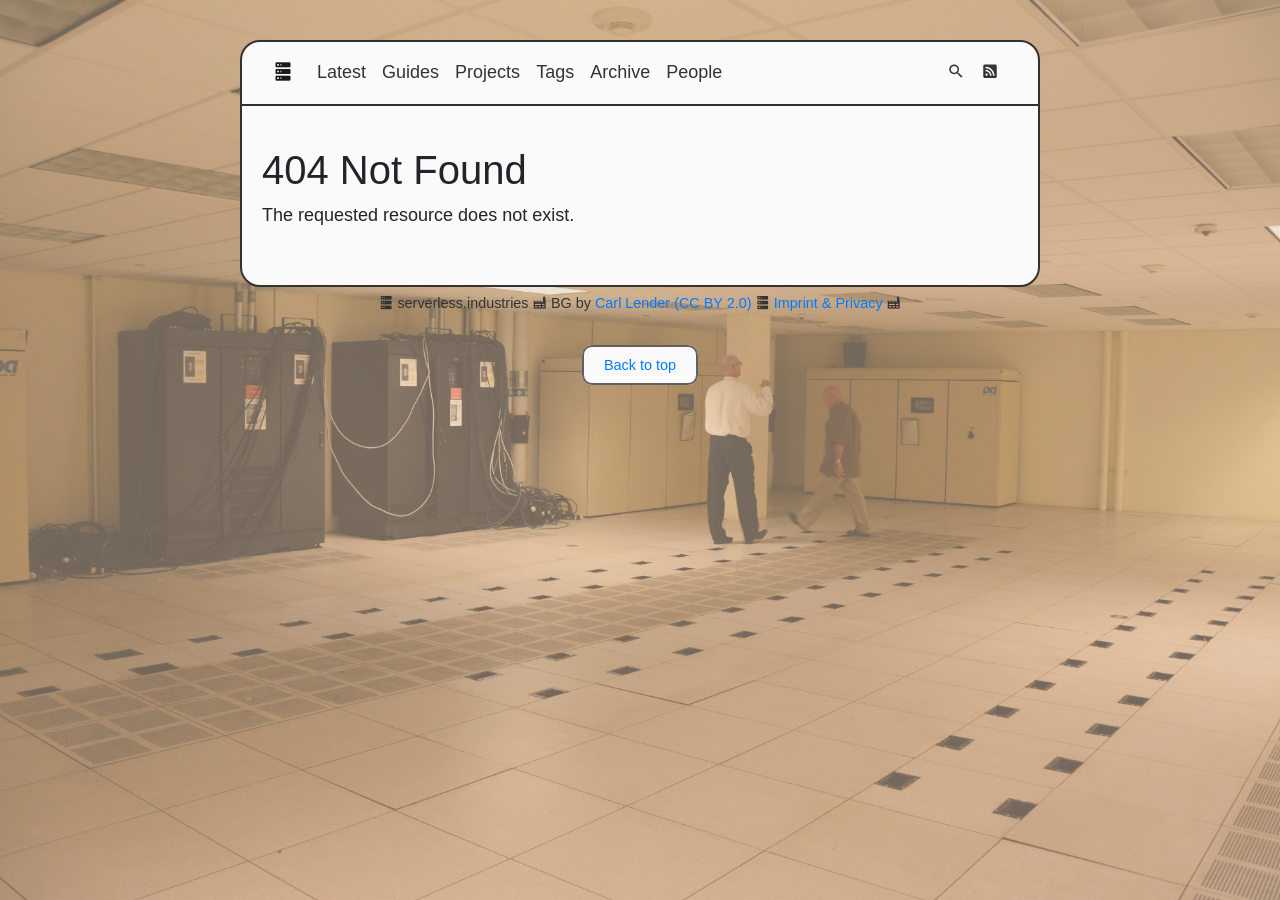
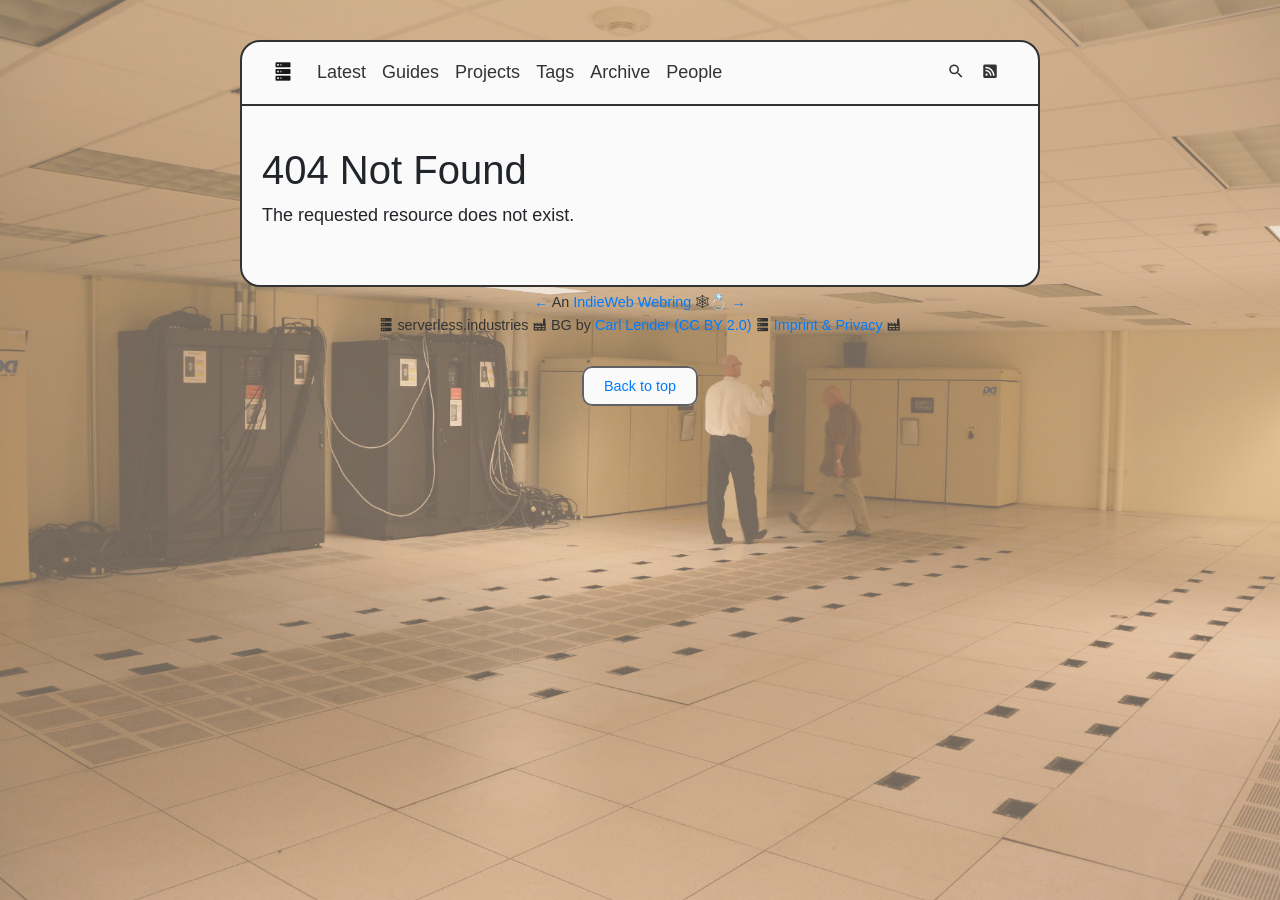
Before and after one commit to perryflynn/serverless.industries, a Jekyll site: the page built from src/notfound.html, in a window 1280 px wide. Built offline with Jekyll 4.4.1, drawn with Linux system fonts in a browser that asks for light colours.

Commit message:
add indieweb ring

```diff
--- a/src/_layouts/mainpage.html
+++ b/src/_layouts/mainpage.html
@@ -153,6 +153,9 @@ layout: default
 
 <div class="row mainfooter">
     <div class="col-12">
+        <a href="https://xn--sr8hvo.ws/previous">←</a> An <a href="https://xn--sr8hvo.ws">IndieWeb Webring</a> 🕸💍 <a href="https://xn--sr8hvo.ws/next">→</a>
+    </div>
+    <div class="col-12">
         <i class="mdi mdi-server"></i>
         {{site.my.domain}}
         <i class="mdi mdi-factory"></i>
```
